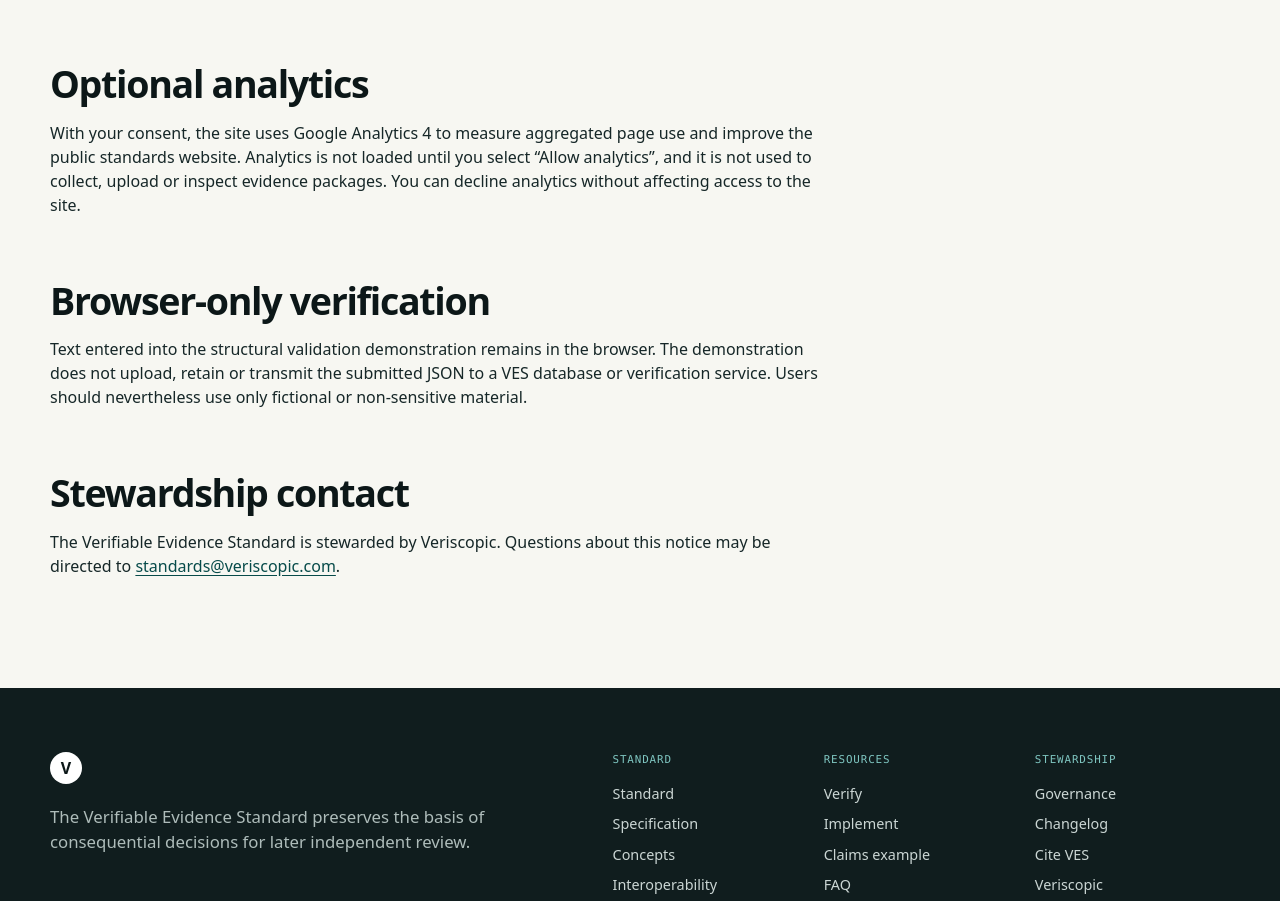
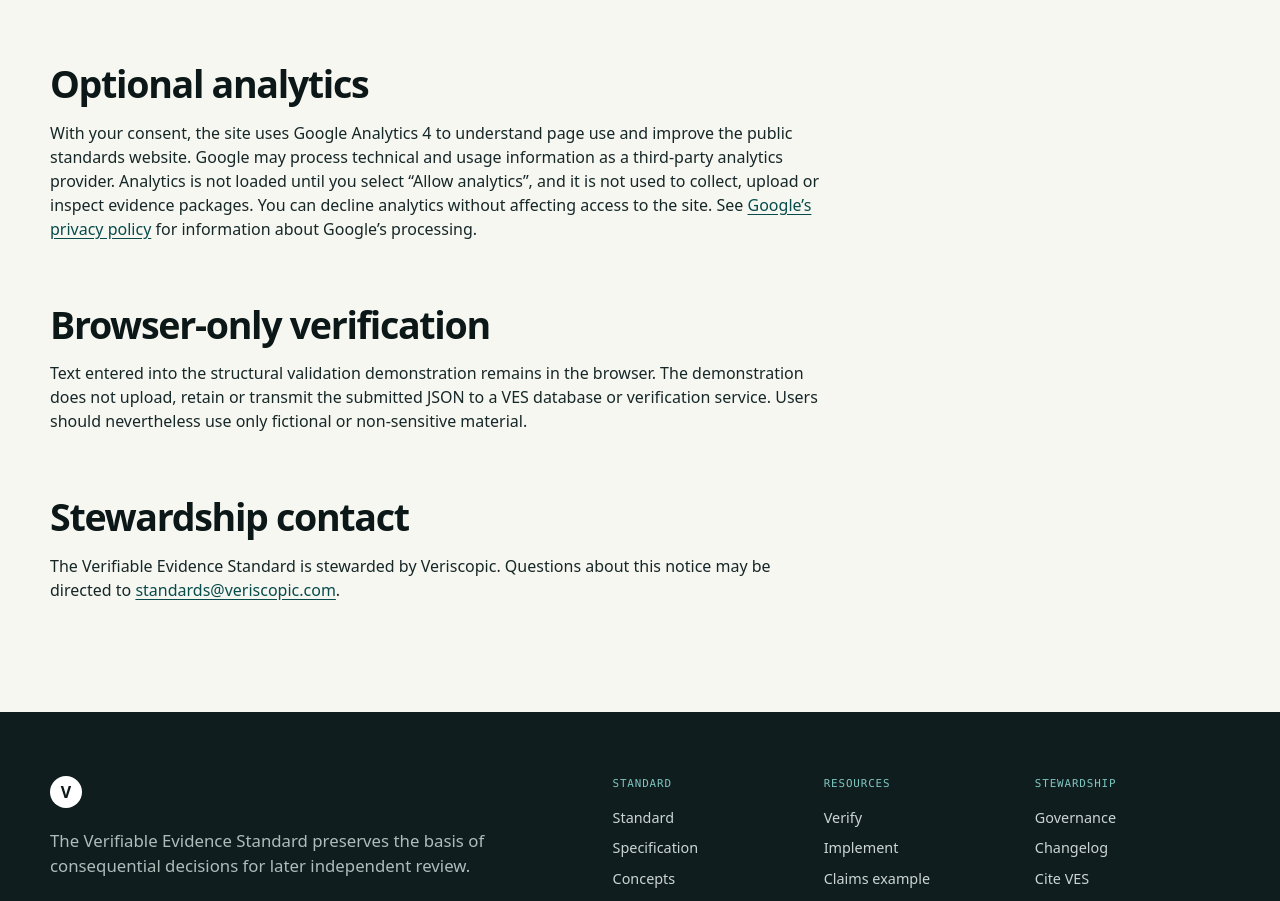
Before and after one commit to hello578/ves-standard, a Next.js app: page /privacy in a window 1280 px wide. Shown: the part 820-1721 px from the top of the page. Built offline with nearby package versions, Linux system fonts and the light colour scheme.

Commit message:
docs: align analytics privacy notices

```diff
--- a/app/components/google-analytics.tsx
+++ b/app/components/google-analytics.tsx
@@ -47,7 +47,7 @@ gtag('config', '${measurementId}');`}
     <aside className="analytics-consent" aria-label="Analytics preference">
       <div>
         <strong>Help improve VES</strong>
-        <p>With your permission, we use privacy-conscious analytics to understand which public standards pages are useful. No evidence packages are collected.</p>
+        <p>With your permission, we use optional analytics to understand which public standards pages are useful. No evidence packages are collected.</p>
       </div>
       <div className="analytics-consent-actions">
         <button type="button" className="button button-secondary" onClick={() => chooseConsent("denied")}>Decline</button>
--- a/app/cookies/page.tsx
+++ b/app/cookies/page.tsx
@@ -5,5 +5,5 @@ export const metadata: Metadata = { title: "Cookies", description: "Cookie infor
 export default function CookiesPage(){return <PageFrame eyebrow="Legal" title="Cookie notice" intro="VESstandard.org does not use advertising or profiling cookies. Optional Google Analytics is loaded only after consent.">
   <h2>Essential operation</h2><p>The public site does not intentionally set non-essential cookies. Hosting and security infrastructure may process limited request metadata needed to deliver and protect the service.</p>
   <h2>Structural verification</h2><p>The browser-only verification demonstration does not require an account or cookie. Submitted JSON is not sent to a VES evidence service.</p>
-  <h2>Optional analytics</h2><p>If you allow analytics, Google Analytics 4 may set measurement cookies and receive aggregated usage information. Declining analytics prevents the analytics script from loading. Your preference is stored locally in this browser and can be cleared through the browser’s site-data controls.</p>
+  <h2>Optional analytics</h2><p>If you allow analytics, Google Analytics 4 may set measurement cookies, such as <code>_ga</code> and <code>_ga_*</code>, and receive technical and usage information. Declining analytics prevents the analytics script from loading. Your preference is stored locally in this browser and can be cleared through the browser’s site-data controls. See <a href="https://policies.google.com/privacy" target="_blank" rel="noreferrer">Google’s privacy policy</a> for information about Google’s processing.</p>
   </PageFrame>}
--- a/app/privacy/page.tsx
+++ b/app/privacy/page.tsx
@@ -4,7 +4,7 @@ import { PageFrame } from "../components/page-frame"
 export const metadata: Metadata = { title: "Privacy", description: "Privacy information for vesstandard.org.", alternates: { canonical: "/privacy" } }
 export default function PrivacyPage(){return <PageFrame eyebrow="Legal" title="Privacy notice" intro="This public standards website is informational and does not accept evidence packages, create accounts or provide an upload service.">
   <h2>Data processing</h2><p>VESstandard.org does not collect personal information through forms, registration, profiling or customer-evidence workflows. Limited request information such as IP address, browser type and security metadata may be processed transiently by hosting infrastructure to deliver and protect the site.</p>
-  <h2>Optional analytics</h2><p>With your consent, the site uses Google Analytics 4 to measure aggregated page use and improve the public standards website. Analytics is not loaded until you select “Allow analytics”, and it is not used to collect, upload or inspect evidence packages. You can decline analytics without affecting access to the site.</p>
+  <h2>Optional analytics</h2><p>With your consent, the site uses Google Analytics 4 to understand page use and improve the public standards website. Google may process technical and usage information as a third-party analytics provider. Analytics is not loaded until you select “Allow analytics”, and it is not used to collect, upload or inspect evidence packages. You can decline analytics without affecting access to the site. See <a href="https://policies.google.com/privacy" target="_blank" rel="noreferrer">Google’s privacy policy</a> for information about Google’s processing.</p>
   <h2>Browser-only verification</h2><p>Text entered into the structural validation demonstration remains in the browser. The demonstration does not upload, retain or transmit the submitted JSON to a VES database or verification service. Users should nevertheless use only fictional or non-sensitive material.</p>
   <h2>Stewardship contact</h2><p>The Verifiable Evidence Standard is stewarded by Veriscopic. Questions about this notice may be directed to <a href="mailto:standards@veriscopic.com">standards@veriscopic.com</a>.</p>
   </PageFrame>}
```
